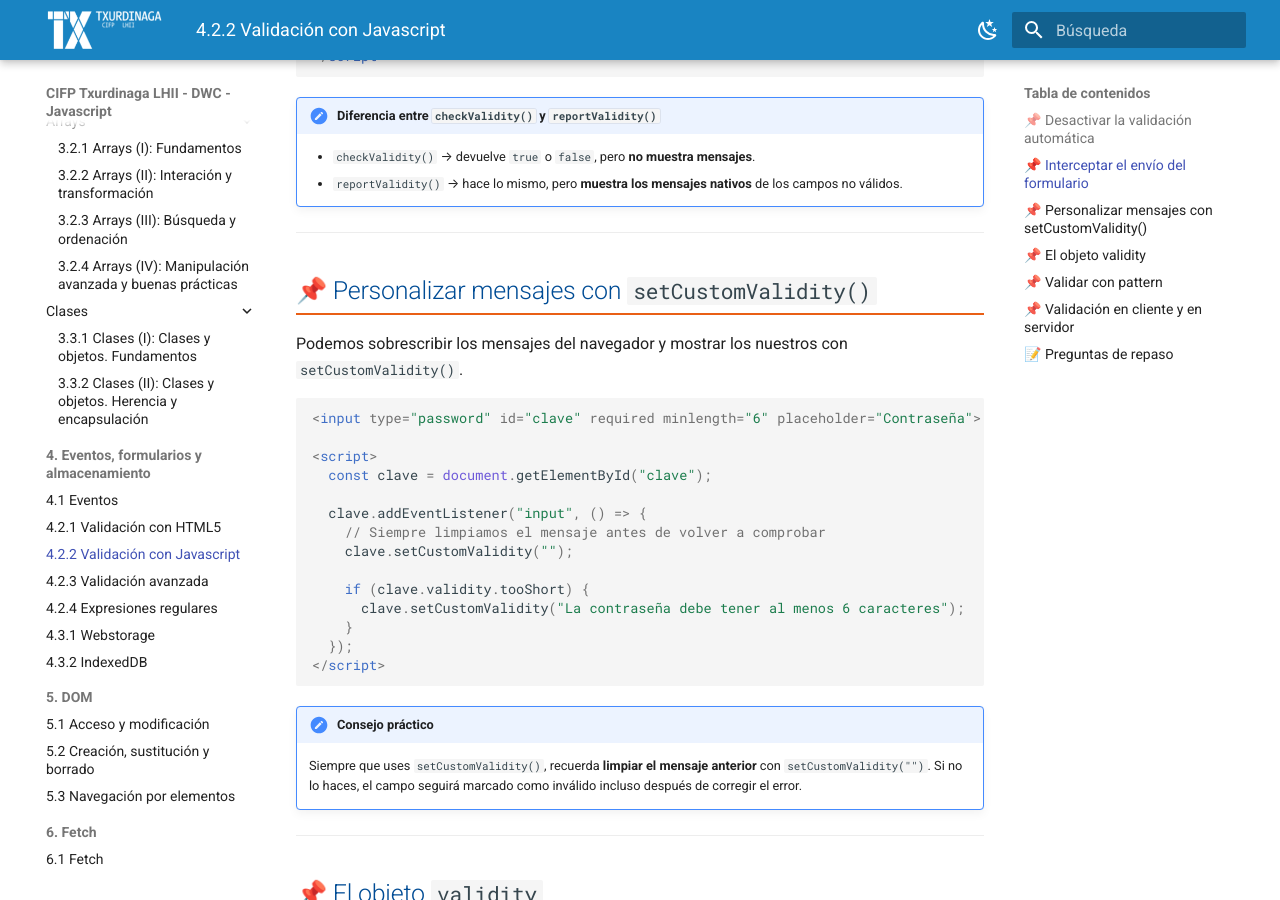
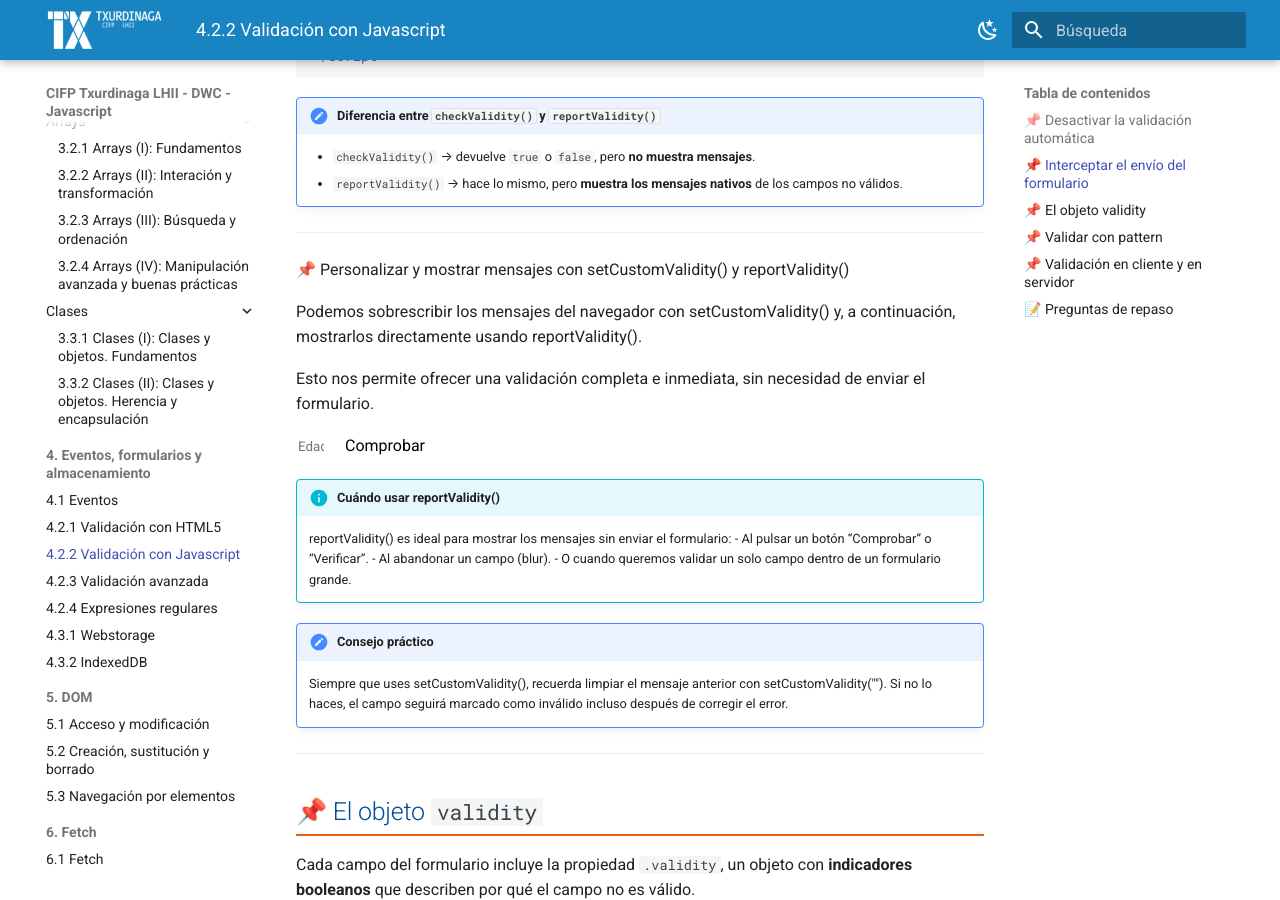
Before and after one commit to DAW-Resources-FPTxurdinaga/Javascript_Apuntes, an MkDocs documentation site: the page built from docs/04-eventos-formularios-almacenamiento/04-02-02-validacion-javascript.md, in a window 1280 px wide and 900 px high, scrolled down 1246 px. Built offline with MkDocs 1.6.1 and Material for MkDocs 9.7.7, drawn with Linux system fonts in a browser that asks for light colours.

Commit message:
Cambiado setvustomvalidity

````diff
--- a/docs/04-eventos-formularios-almacenamiento/04-02-02-validacion-javascript.md
+++ b/docs/04-eventos-formularios-almacenamiento/04-02-02-validacion-javascript.md
@@ -53,29 +53,52 @@
 
 ---
 
-## 📌 Personalizar mensajes con `setCustomValidity()`
+📌 Personalizar y mostrar mensajes con setCustomValidity() y reportValidity()
 
-Podemos sobrescribir los mensajes del navegador y mostrar los nuestros con `setCustomValidity()`.
+Podemos sobrescribir los mensajes del navegador con setCustomValidity() y, a continuación, mostrarlos directamente usando reportValidity().
 
-```html
-<input type="password" id="clave" required minlength="6" placeholder="Contraseña">
+Esto nos permite ofrecer una validación completa e inmediata, sin necesidad de enviar el formulario.
+
+<form id="registro" novalidate>
+  <input type="number" id="edad" required min="18" max="99" placeholder="Edad (18–99)">
+  <button type="button" id="comprobar">Comprobar</button>
+</form>
 
 <script>
-  const clave = document.getElementById("clave");
+  const edad = document.getElementById("edad");
+  const boton = document.getElementById("comprobar");
 
-  clave.addEventListener("input", () => {
-    // Siempre limpiamos el mensaje antes de volver a comprobar
-    clave.setCustomValidity("");
+  function validarCampo(idCampo) {
+    const input = document.getElementById(idCampo);
+    const validez = input.validity;
 
-    if (clave.validity.tooShort) {
-      clave.setCustomValidity("La contraseña debe tener al menos 6 caracteres");
+    // Limpiamos siempre el mensaje previo
+    input.setCustomValidity("");
+
+    if (validez.valueMissing) {
+      input.setCustomValidity("Este campo es obligatorio");
+    } else if (validez.rangeUnderflow) {
+      input.setCustomValidity("La edad debe ser mayor o igual a 18");
+    } else if (validez.rangeOverflow) {
+      input.setCustomValidity("La edad debe ser menor o igual a 99");
     }
-  });
+
+    // Mostramos el mensaje si hay algún error
+    input.reportValidity();
+  }
+
+  boton.addEventListener("click", () => validarCampo("edad"));
 </script>
-```
+
+
+!!! info "Cuándo usar reportValidity()"
+    reportValidity() es ideal para mostrar los mensajes sin enviar el formulario:
+    - Al pulsar un botón “Comprobar” o “Verificar”.
+    - Al abandonar un campo (blur).
+    - O cuando queremos validar un solo campo dentro de un formulario grande.
 
 !!! note "Consejo práctico"
-    Siempre que uses `setCustomValidity()`, recuerda **limpiar el mensaje anterior** con `setCustomValidity("")`.
+    Siempre que uses setCustomValidity(), recuerda limpiar el mensaje anterior con setCustomValidity("").
     Si no lo haces, el campo seguirá marcado como inválido incluso después de corregir el error.
 
 ---
````
Also changed, not shown: docs/05-dom/05-03-navegacion.md (+1 -1 lines), site/04-eventos-formularios-almacenamiento/04-02-02-validacion-javascript/index.html, site/05-dom/05-03-navegacion/index.html, site/search/search_index.json, 1 other file.
